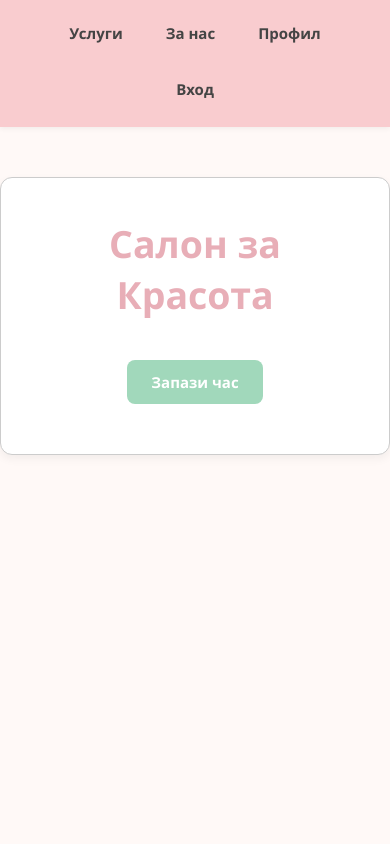
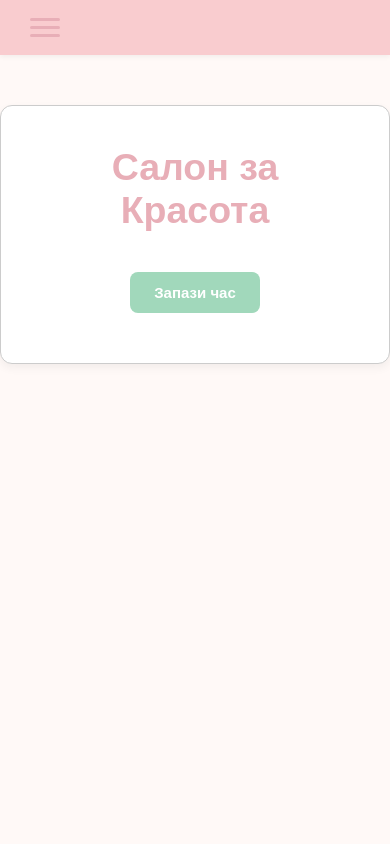
Before and after one commit to nia-pencheva/beauty-salon, a PHP site: page / in a window 390 px wide. Run offline with PHP 8.4, Linux system fonts and the light colour scheme.

Commit message:
Created mobile hamburger menu naviagtion; Made index page use some css from styles.css (for style consistency between pages);

```diff
--- a/aboutUs.php
+++ b/aboutUs.php
@@ -99,7 +99,7 @@ $is_logged_in = isset($_SESSION['id']) && $_SESSION['id'];
     <!-- HEADER -->
     <?php include 'header.php'; ?>
 
-    <div class="content--centered-both" style="height: calc(100% - 63px);">
+    <div class="content--centered-both" style="height: calc(100vh - 63px);">
         <div class="container container--about-us">
             <div>
                 <img
--- a/bookingAvailability.php
+++ b/bookingAvailability.php
@@ -111,7 +111,7 @@ if(!isset($_SESSION['id'])) {
 </head>
 
 <body>
-    <div class="content--centered-both">
+    <div class="content--centered-both" style="height: 100vh;">
         <div class="container container--booking-availability">
             <!-- <input
                 id="date-picker"
--- a/header.php
+++ b/header.php
@@ -1,8 +1,17 @@
 <header>
     <div class="header-container">
+        <button class="hamburger-menu" aria-label="Menu">
+            <span></span>
+            <span></span>
+            <span></span>
+        </button>
         <div class="nav-menu">
-            <a href="#">Услуги</a>
+            <div class="nav-menu__section">
+                <a href="index.php">Услуги</a>
                 <a href="aboutUs.php">За нас</a>
+            </div>
+
+            <div class="nav-menu__section">
                 <?php if ($is_logged_in): ?>
                     <a href="profile.php">Профил</a>
                     <a href="logout.php">Изход</a>
@@ -12,4 +21,7 @@
                 <?php endif; ?>
             </div>
         </div>
+    </div>
 </header>
+
+<script src="js/header.js"></script>
--- a/index.php
+++ b/index.php
@@ -21,14 +21,6 @@ $is_logged_in = isset($_SESSION['id']) && $_SESSION['id'];
         #ccc – Borders
     */
 
-    body {
-        font-family: 'Segoe UI', sans-serif;
-        margin: 0;
-        padding: 0;
-        background-color: #fff9f7;
-        color: #444444;
-    }
-
     .logo img {
         height: 48px;
     }
@@ -45,7 +37,7 @@ $is_logged_in = isset($_SESSION['id']) && $_SESSION['id'];
         max-width: 400px;
         padding: 10px 15px;
         border-radius: 6px;
-        border: 1px solid #ccc;
+        border: 1px solid var(--light-gray);
         font-size: 1em;
         background-color: #ffffff;
     }
@@ -55,7 +47,7 @@ $is_logged_in = isset($_SESSION['id']) && $_SESSION['id'];
         margin: 50px auto;
         padding: 40px;
         background-color: #ffffff;
-        border: 1px solid #ccc;
+        border: 1px solid var(--light-gray);
         border-radius: 12px;
         box-shadow: 0 4px 10px rgba(0, 0, 0, 0.05);
         text-align: center;
@@ -64,7 +56,7 @@ $is_logged_in = isset($_SESSION['id']) && $_SESSION['id'];
     h1 {
         font-size: 2.5em;
         margin-bottom: 20px;
-        color: #e8aeb7;
+        color: var(--dark-pink);
     }
 
     .description {
@@ -76,7 +68,7 @@ $is_logged_in = isset($_SESSION['id']) && $_SESSION['id'];
         display: inline-block;
         margin: 10px 10px;
         padding: 12px 24px;
-        background-color: #a1d8bb;
+        background-color: var(--light-mint-green);
         color: #ffffff;
         font-weight: bold;
         text-decoration: none;
@@ -85,7 +77,7 @@ $is_logged_in = isset($_SESSION['id']) && $_SESSION['id'];
     }
 
     a.button:hover {
-        background-color: #7db89e;
+        background-color: var(--dark-mint-green);
     }
 
     .logout-message {
--- /dev/null
+++ b/js/header.js
@@ -0,0 +1,35 @@
+document.addEventListener('DOMContentLoaded', function() {
+    const hamburger = document.querySelector('.hamburger-menu');
+    const navMenu = document.querySelector('.nav-menu');
+    const menuSections = document.querySelectorAll('.nav-menu__section');
+
+    // Function to handle mobile menu structure
+    function handleMobileMenu() {
+        if (window.innerWidth < 768) {
+            // Unwrap nav-menu__section elements on mobile
+            menuSections.forEach(section => {
+                while (section.firstChild) {
+                    section.parentNode.insertBefore(section.firstChild, section);
+                }
+                section.parentNode.removeChild(section);
+            });
+        }
+    }
+
+    // Initial check on page load
+    handleMobileMenu();
+
+    // Toggle menu on hamburger click
+    hamburger.addEventListener('click', function() {
+        navMenu.classList.toggle('active');
+        hamburger.classList.toggle('active');
+    });
+
+    // Close menu when clicking outside
+    document.addEventListener('click', function(event) {
+        if (!navMenu.contains(event.target) && !hamburger.contains(event.target)) {
+            navMenu.classList.remove('active');
+            hamburger.classList.remove('active');
+        }
+    });
+});
--- a/styles.css
+++ b/styles.css
@@ -15,10 +15,6 @@
     border: 0;
 }
 
-html {
-    height: 100%;
-}
-
 body {
     font-family: 'Arial', sans-serif;
     margin: 0;
@@ -26,7 +22,6 @@ body {
     background-color: var(--cream);
     color: var(--dark-gray);
     font-size: 15px;
-    height: 100%;
     min-width: 360px;
 }
 
@@ -34,29 +29,99 @@ header {
     background-color: var(--light-pink);
     padding: 15px 30px;
     box-shadow: 0 2px 5px rgba(0,0,0,0.05);
-    position: sticky;
-    top: 0;
+    position: relative; /* Default for mobile */
+}
+
+/* Mobile-first styles */
+.header-container {
+    display: flex;
+    flex-direction: column;
+    align-items: flex-start;
+    position: relative;
+    z-index: 1001;
+}
+
+.hamburger-menu {
+    display: flex;
+    flex-direction: column;
+    justify-content: space-around;
+    width: 30px;
+    height: 25px;
+    background: transparent;
+    border: none;
+    cursor: pointer;
+    padding: 0;
+    position: relative;
+    z-index: 1001;
+}
+
+.hamburger-menu span {
+    width: 30px;
+    height: 3px;
+    background: var(--dark-pink);
+    border-radius: 10px;
+    position: relative;
+    display: block;
+}
+
+/* Hamburger animation transitions */
+.hamburger-menu span:nth-child(1),
+.hamburger-menu span:nth-child(3) {
+    transition: transform 0.3s ease-in-out;
+}
+
+.hamburger-menu span:nth-child(2) {
+    opacity: 1;
+    transition: opacity 0.3s ease-in-out;
+}
+
+.hamburger-menu.active span:nth-child(1) {
+    transform: rotate(45deg) translate(6px, 6px);
+}
+
+.hamburger-menu.active span:nth-child(2) {
+    opacity: 0;
+}
+
+.hamburger-menu.active span:nth-child(3) {
+    transform: rotate(-45deg) translate(6px, -6px);
+}
+
+/* Mobile Navigation */
+.nav-menu {
+    position: fixed;
+    top: -100vh;
+    left: 0;
+    right: 0;
+    height: auto;
+    width: 100%;
+    background: var(--light-pink);
+    display: flex;
+    flex-direction: column;
+    align-items: center;
+    padding: 70px 20px 20px;
+    box-shadow: 0 2px 5px rgba(0, 0, 0, 0.1);
     z-index: 1000;
 }
 
-.header-container {
+.nav-menu__section {
     display: flex;
-    justify-content: space-between;
-    align-items: center;
-    flex-wrap: wrap;
+    flex-direction: row;
 }
 
-.nav-menu {
-    display: flex;
-    gap: 15px;
-    align-items: center;
+.nav-menu.active {
+    top: 0;
 }
 
 .nav-menu a {
     text-decoration: none;
     color: var(--dark-gray);
     font-weight: 600;
-    padding: 8px 14px;
+    margin: 10px 0;
+    font-size: 1.2rem;
+    text-align: center;
+    width: 100%;
+    padding: 10px;
     border-radius: 6px;
     transition: background-color 0.3s ease;
 }
@@ -82,20 +186,3 @@ header {
     width: 100%;
     text-align: center;
 }
-
-@media (max-width: 768px) {
-    .header-container {
-        flex-direction: column;
-        align-items: flex-start;
-    }
-
-    .nav-menu {
-        flex-wrap: wrap;
-        justify-content: center;
-        width: 100%;
-    }
-
-    .nav-menu a {
-        margin-bottom: 5px;
-    }
-}
```
Also changed, not shown: other parts of styles.css (+39 -0 lines). Lines whose indentation alone changed are shown as unchanged.
